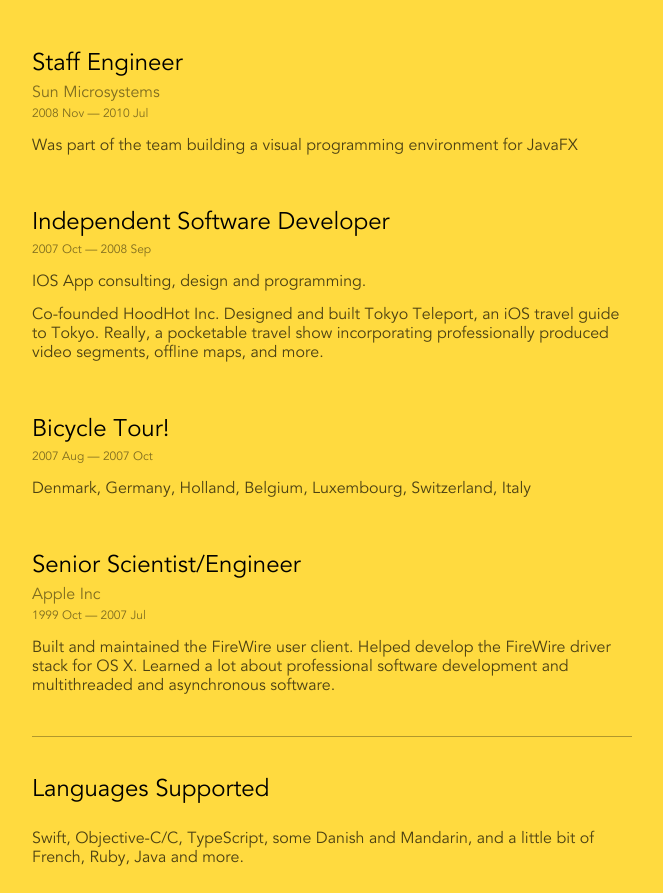
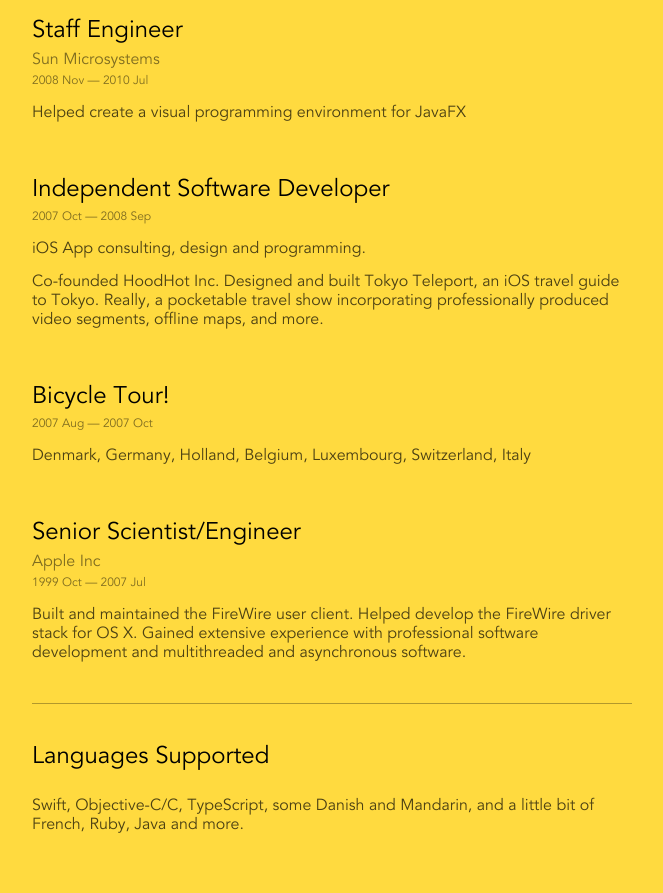
Before and after one commit to nielsbot/resume, a Gatsby site: page / in a window 1280 px wide. Shown: the part 1197-2090 px from the top of the page, without its empty margins (308-971 px from the left). Built offline with nearby package versions, Linux system fonts and the light colour scheme; Gatsby itself is replaced by a stand-in of ours.

Commit message:
few more copy edits…

```diff
--- a/src/pages/index.tsx
+++ b/src/pages/index.tsx
@@ -25,8 +25,7 @@
             title: 'Design Tools — Human Interface',
             company: `Apple Inc`,
             description:
-                `Lead programmer on Apple's primary UI prototyping tool, directly supporting the prototyping team.` +
-                `\n\n_Also:_` +
+                `Lead programmer on Mica, Apple's primary UI prototyping tool, working directly with the UI prototyping team.` +
                 `\n\nBuilt a full-featured JS-to-native library similar to [PyObjC](https://pypi.org/project/pyobjc/). Supports subclassing Obj-C from JavaScript, Obj-C/C in-out arguments, and more.` +
                 `\n\nBuilt a prototype visual programming language. Supports live editing of Swift via dynamic recompile and reload.`,
             when: `2012 Apr — Now`
@@ -56,13 +55,13 @@
         {
             title: 'Staff Engineer',
             company: `Sun Microsystems`,
-            description: `Was part of the team building a visual programming environment for JavaFX`,
+            description: `Helped create a visual programming environment for JavaFX`,
             when: `2008 Nov — 2010 Jul`
         },
         {
             title: 'Independent Software Developer',
             description: [
-                `IOS App consulting, design and programming.`,
+                `iOS App consulting, design and programming.`,
                 `Co-founded HoodHot Inc. Designed and built Tokyo Teleport, an iOS travel guide to Tokyo. Really, a pocketable travel show incorporating professionally produced video segments, offline maps, and more.`
             ],
             when: `2007 Oct — 2008 Sep`
@@ -76,7 +75,7 @@
             title: 'Senior Scientist/Engineer',
             company: `Apple Inc`,
             description: [
-                `Built and maintained the FireWire user client. Helped develop the FireWire driver stack for OS X. Learned a lot about professional software development and multithreaded and asynchronous software.`
+                `Built and maintained the FireWire user client. Helped develop the FireWire driver stack for OS X. Gained extensive experience with professional software development and multithreaded and asynchronous software.`
             ],
             when: `1999 Oct — 2007 Jul`
         },
```
